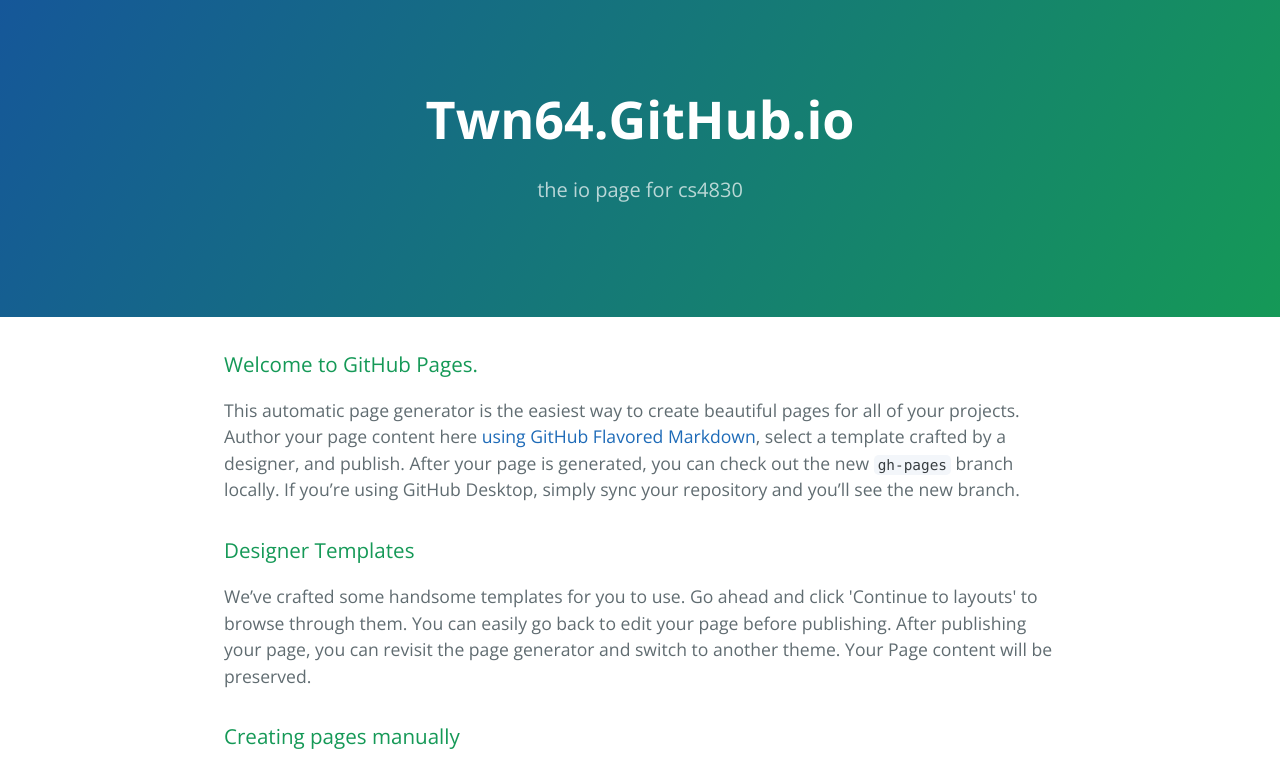
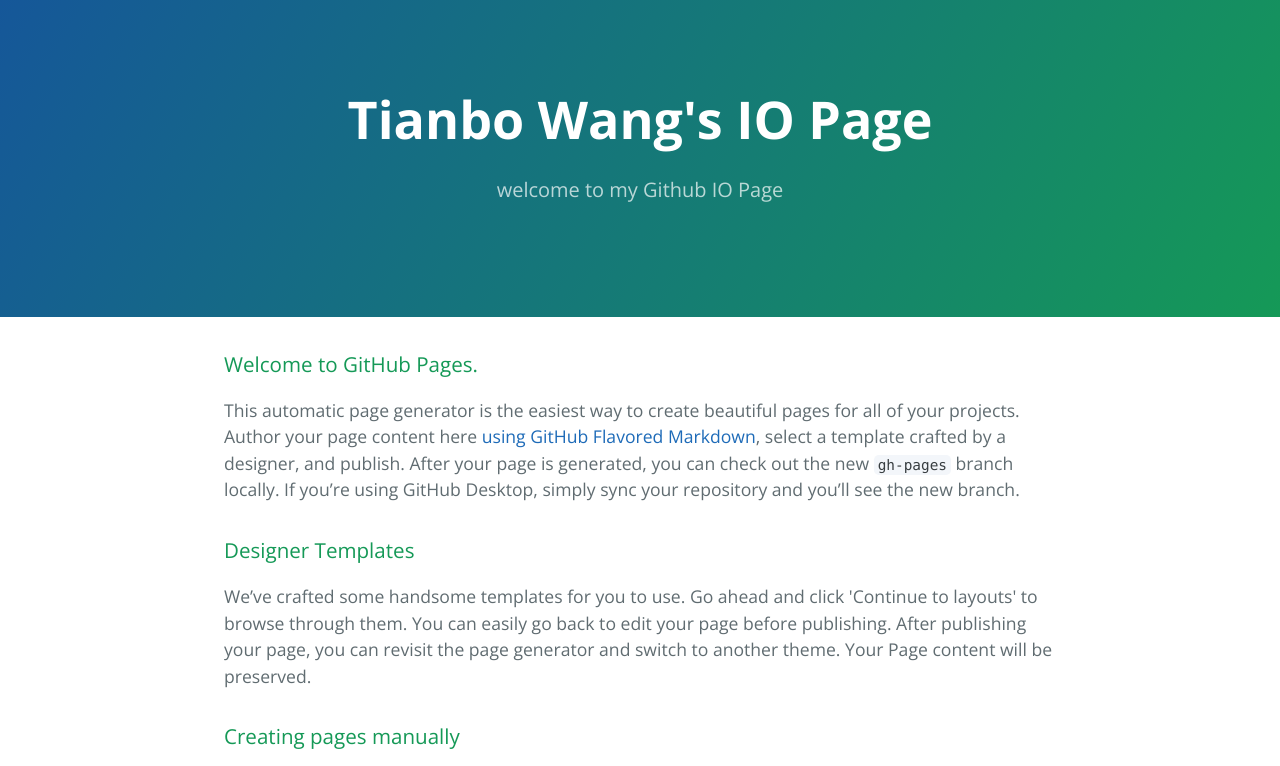
Before and after one commit to twn64/twn64.github.io, a plain HTML site: page index.html in a window 1280 px wide. Shown: the top 766 px of the page. Drawn offline with nearby package versions, Linux system fonts and the light colour scheme.

Commit message:
title and subtitle changed

```diff
--- a/index.html
+++ b/index.html
@@ -2,7 +2,7 @@
 <html lang="en-us">
   <head>
     <meta charset="UTF-8">
-    <title>Twn64.GitHub.io by twn64</title>
+    <title>Tianbo Wang's IO Page</title>
     <meta name="viewport" content="width=device-width, initial-scale=1">
     <link rel="stylesheet" type="text/css" href="stylesheets/normalize.css" media="screen">
     <link href='https://fonts.googleapis.com/css?family=Open+Sans:400,700' rel='stylesheet' type='text/css'>
@@ -11,8 +11,8 @@
   </head>
   <body>
     <section class="page-header">
-      <h1 class="project-name">Twn64.GitHub.io</h1>
-      <h2 class="project-tagline">the io page for cs4830</h2>
+      <h1 class="project-name">Tianbo Wang's IO Page</h1>
+      <h2 class="project-tagline">welcome to my Github IO Page</h2>
     </section>
 
     <section class="main-content">
```
